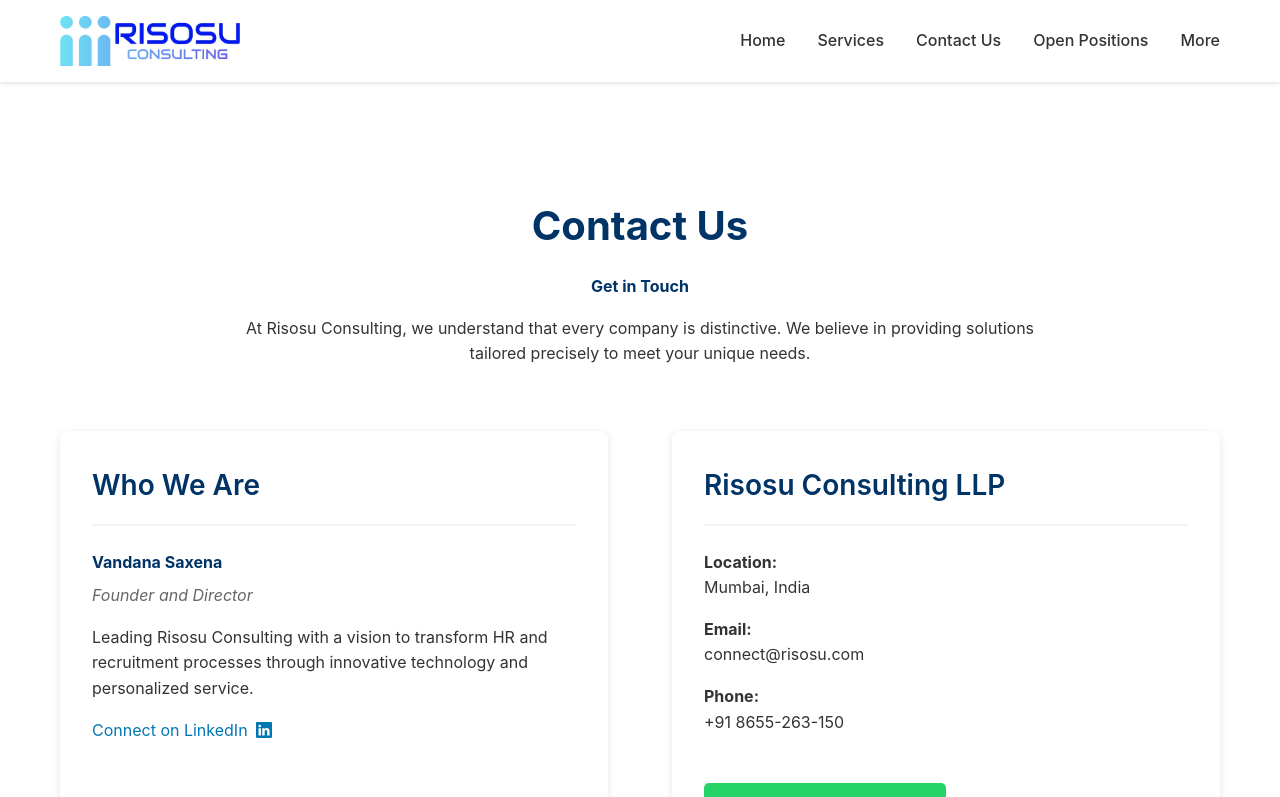
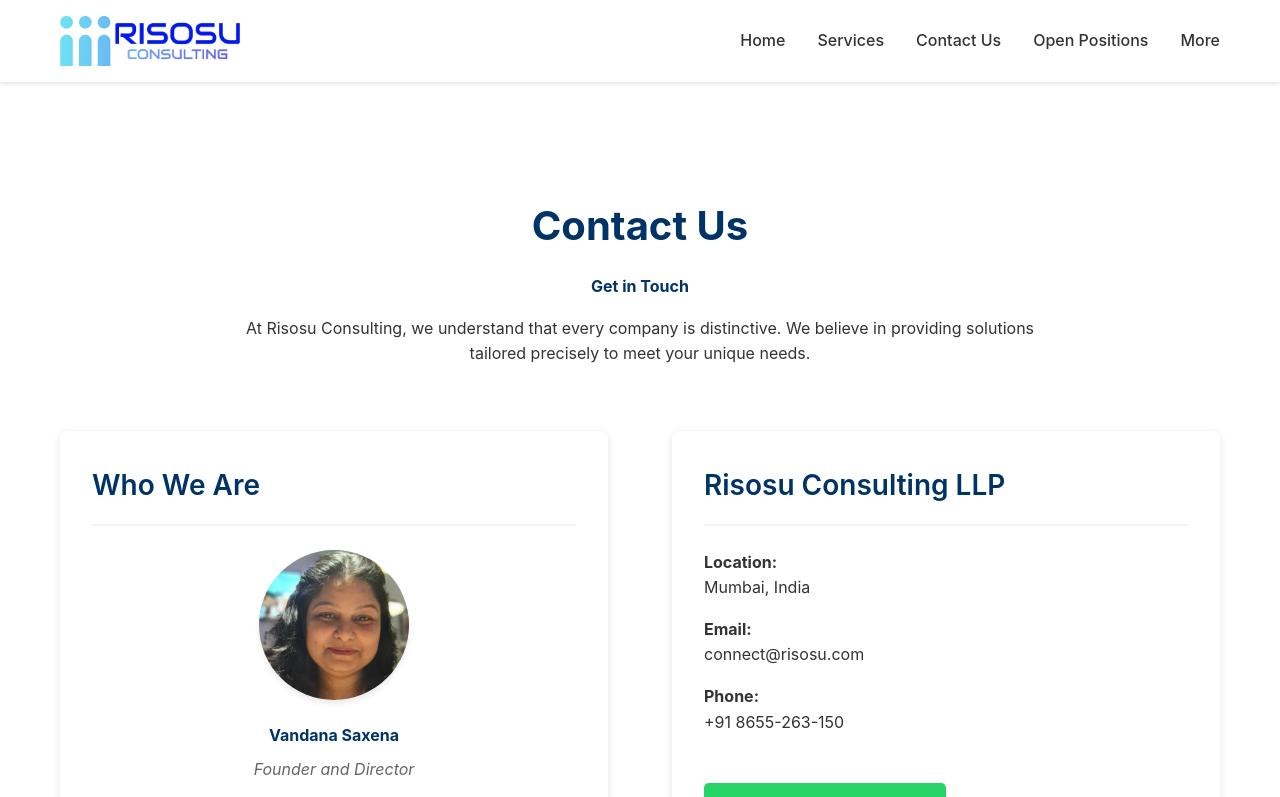
Before and after one commit to anuragratna/risosu, a React (Vite) app: page /contact-us in a window 1280 px wide. Shown: the top 797 px of the page. Built offline with nearby package versions, Linux system fonts and the light colour scheme; no server answers.

Commit message:
Add Vandana Saxena profile photo to Contact page

```diff
--- a/src/pages/Contact.jsx
+++ b/src/pages/Contact.jsx
@@ -14,7 +14,19 @@ const Contact = () => {
                 {/* Section A: Who We Are / Leadership */}
                 <div className="contact-info">
                     <h3>Who We Are</h3>
-                    <div className="leadership-card" style={{ marginTop: '1.5rem' }}>
+                    <div className="leadership-card" style={{ marginTop: '1.5rem', textAlign: 'center' }}>
+                        <img
+                            src="/images/vandana-saxena.jpg"
+                            alt="Vandana Saxena"
+                            style={{
+                                width: '150px',
+                                height: '150px',
+                                borderRadius: '50%',
+                                objectFit: 'cover',
+                                boxShadow: '0 4px 6px -1px rgba(0, 0, 0, 0.1)',
+                                marginBottom: '1rem'
+                            }}
+                        />
                         <h4 style={{ color: 'var(--primary-color)', marginBottom: '0.5rem' }}>Vandana Saxena</h4>
                         <p style={{ fontStyle: 'italic', color: '#666' }}>Founder and Director</p>
                         <p style={{ marginTop: '1rem' }}>
```
Also changed, not shown: public/images/vandana-saxena.jpg (added).
